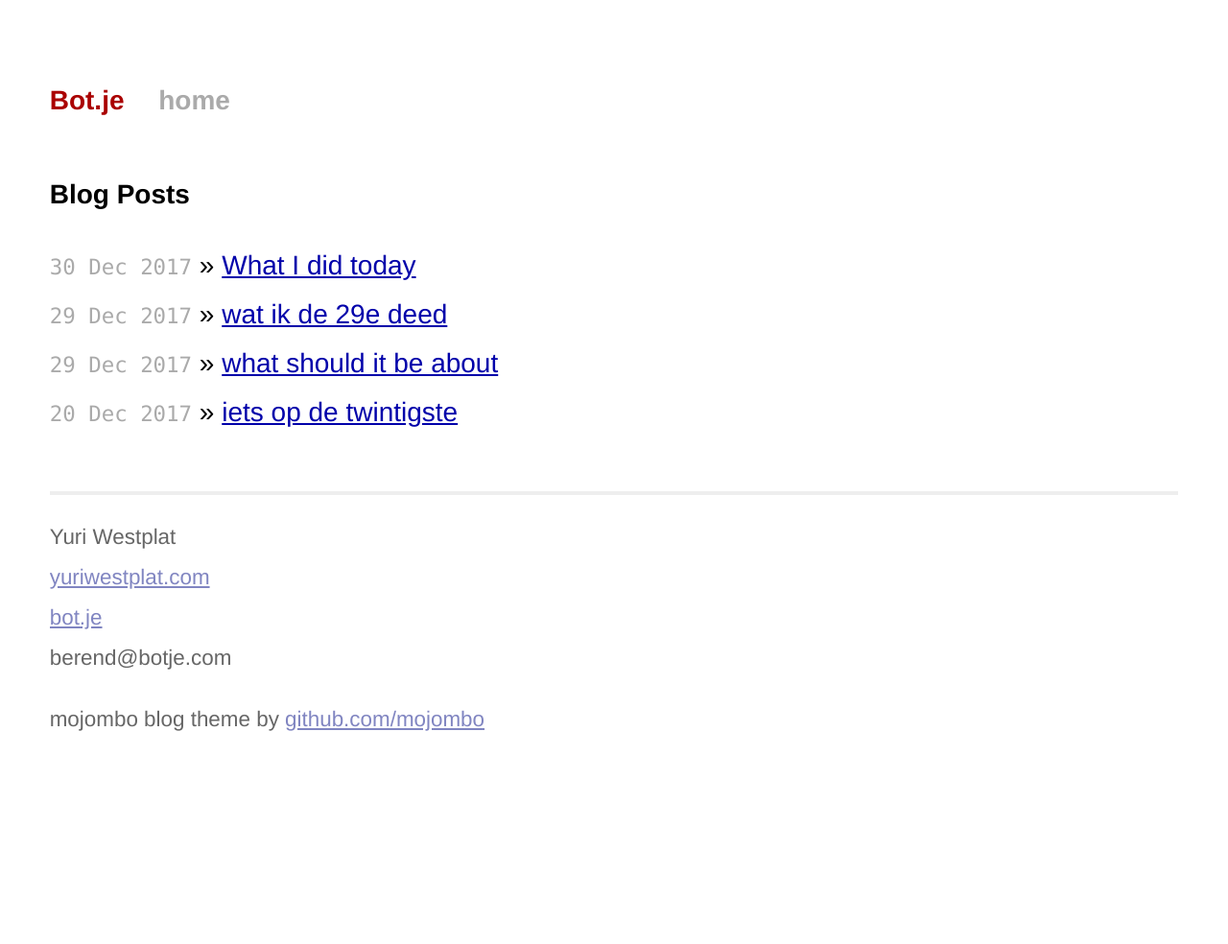
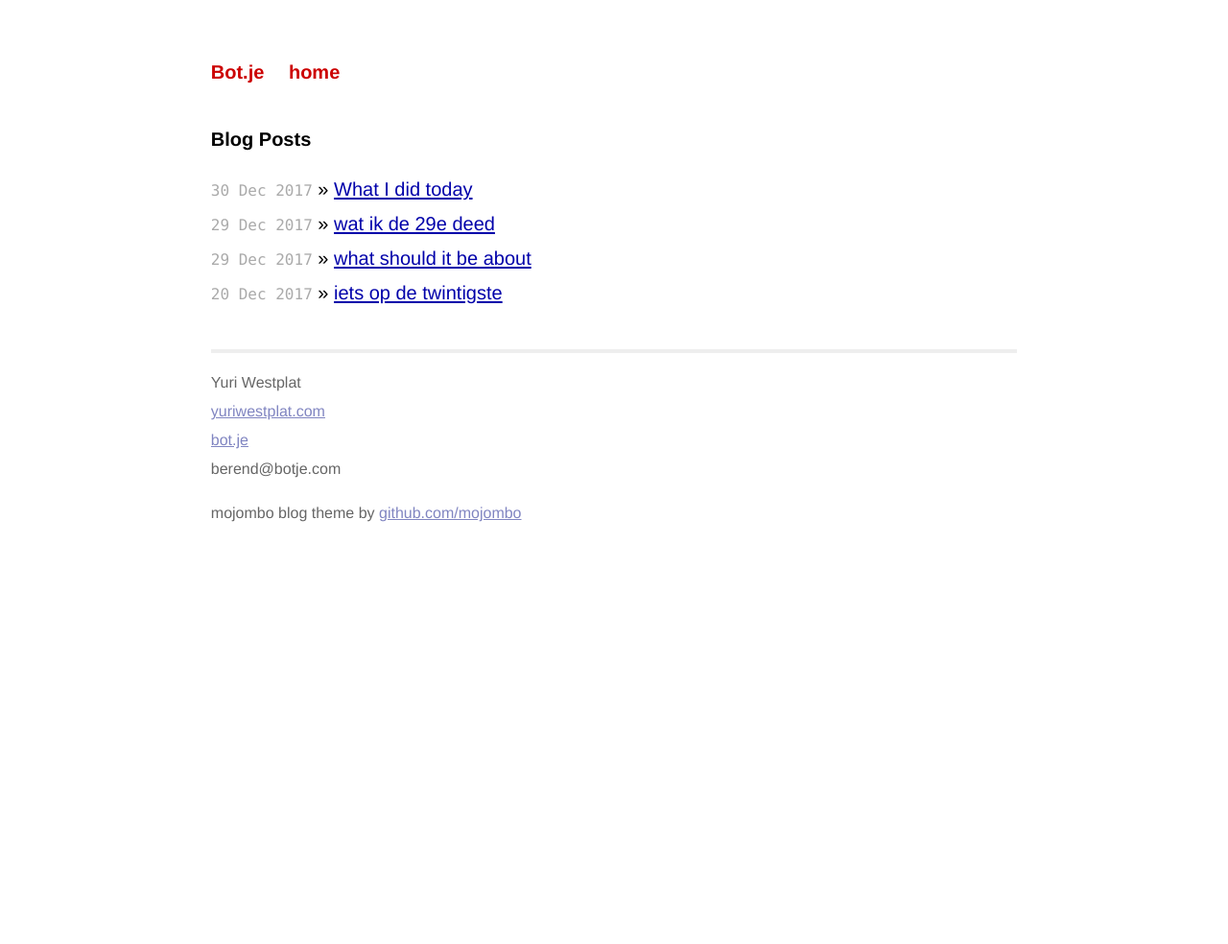
Before and after one commit to mojombo/mojombo.github.io, a Jekyll site: the page built from index.html, in a window 1280 px wide. Shown: the whole page at 96% size. Built offline with Jekyll 4.4.1, drawn with Linux system fonts in a browser that asks for light colours; after the commit the page ends 960 px from its top, so only the background shows below that.

Commit message:
Update screen.css

```diff
--- a/css/screen.css
+++ b/css/screen.css
@@ -79,7 +79,7 @@ ul.posts {
 /*****************************************************************************/
 
 .site {
-  font-size: 210%;
+  font-size: 150%;
   text-align: justify;
   width: 42em;
   margin: 3em auto 2em auto;
@@ -87,13 +87,13 @@ ul.posts {
 }
 
 .title {
-  color: #ff0000;
+  color: #a00;
   font-weight: bold;
   margin-bottom: 2em;
 }
 
   .site .title a {
-    color: #a00;
+    color: #cc0000;
     text-decoration: none;
   }
 
@@ -102,7 +102,7 @@ ul.posts {
   }
 
   .site .title a.extra {
-    color: #aaa;
+    color: #00;
     text-decoration: none;
     margin-left: 1em;
   }
```
